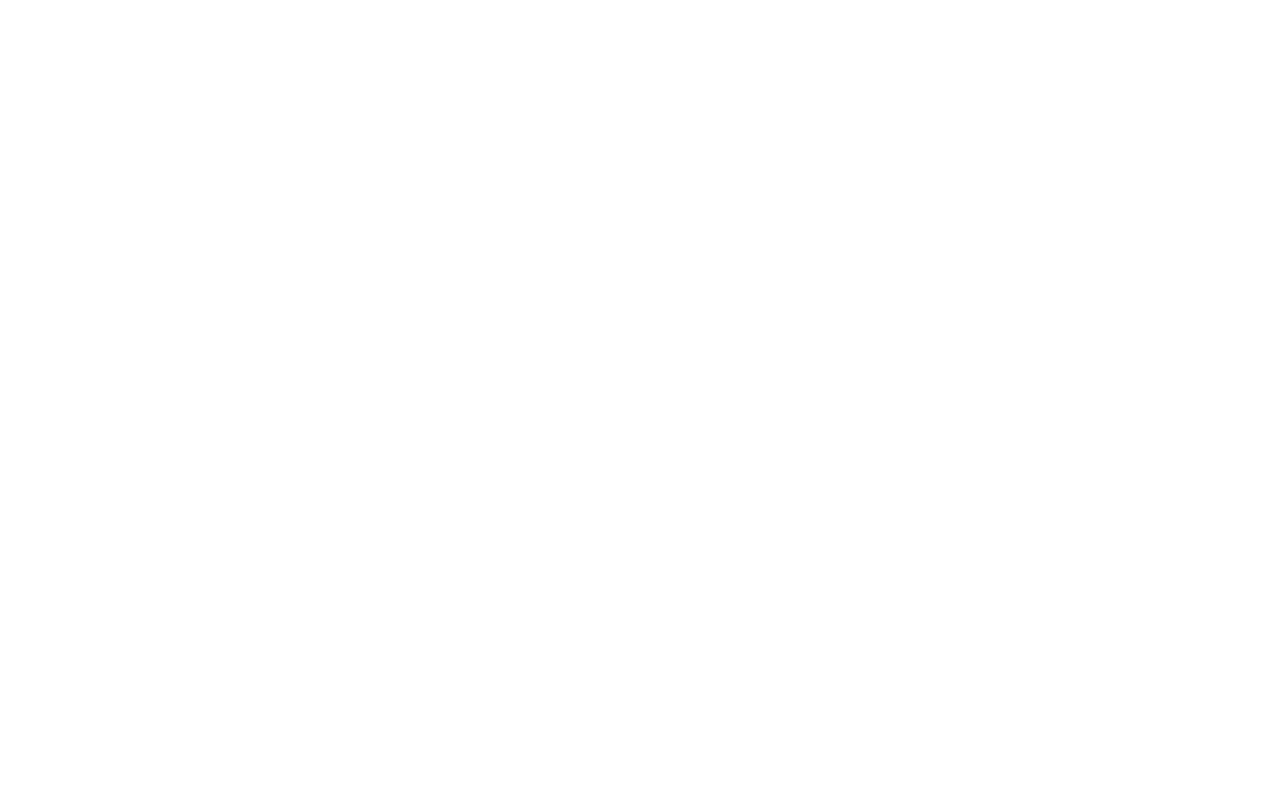
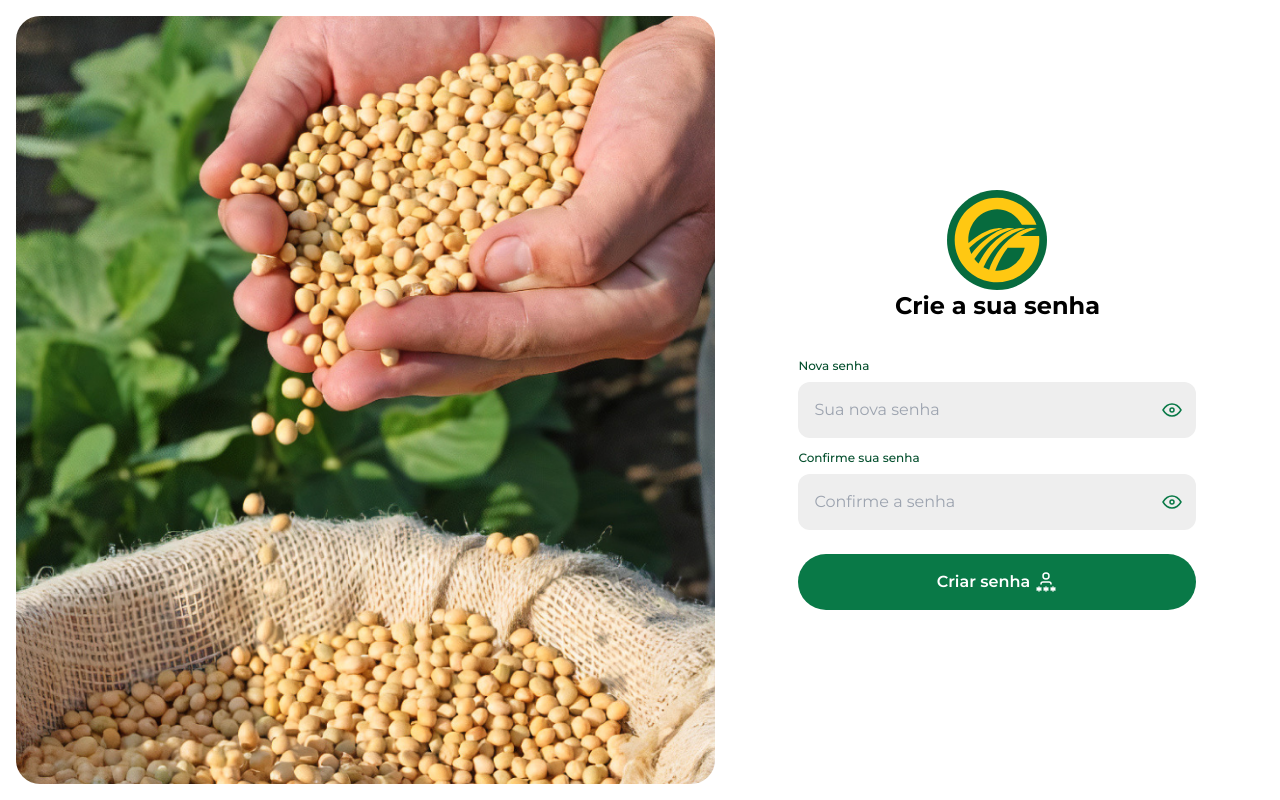
Before and after one commit to coyotetec/gsafra-panel-frontend, a React (Vite) app: page /criar-senha in a window 1280 px wide. Before the commit this address had no page. Built offline with nearby package versions, Linux system fonts and the light colour scheme.

Commit message:
feat(CreatePassword): implments create password page and changes in Login

```diff
--- a/src/Router/index.tsx
+++ b/src/Router/index.tsx
@@ -1,5 +1,6 @@
 import { BrowserRouter, Navigate, Route, Routes } from 'react-router-dom';
 import { Login } from '../view/pages/Login';
+import { CreatePassword } from '../view/pages/CreatePassword';
 
 export function Router() {
   return (
@@ -7,7 +8,8 @@
       <Routes>
         <Route path="/" element={<Navigate to="/login" />} />
         <Route path="/login" element={<Login />} />
-        <Route />
+        <Route path="/criar-senha" element={<CreatePassword />} />
+        <Route path="recuperar-senha" element={<h1>Recuperar senha</h1>} />
       </Routes>
     </BrowserRouter>
   );
--- /dev/null
+++ b/src/view/components/Button.tsx
@@ -0,0 +1,16 @@
+import { ButtonHTMLAttributes } from 'react';
+
+interface ButtonProps extends ButtonHTMLAttributes<HTMLButtonElement> {
+  className?: string;
+}
+
+export function Button({ children, ...rest }: ButtonProps) {
+  return (
+    <button
+      className="bg-primary-700 mt-6 flex w-full items-center justify-center gap-1 rounded-full p-4 font-semibold text-white transition-opacity hover:opacity-95"
+      {...rest}
+    >
+      {children}
+    </button>
+  );
+}
--- a/src/view/components/Input.tsx
+++ b/src/view/components/Input.tsx
@@ -42,7 +42,7 @@
             <IconEye
               size={24}
               stroke={1.5}
-              className="text-primary-950 absolute right-3 top-6"
+              className="text-primary-700 absolute right-3 top-6"
             />
           </button>
         ) : type === 'password' && showPassword ? (
@@ -50,7 +50,7 @@
             <IconEyeOff
               size={24}
               stroke={1.5}
-              className="text-primary-950 absolute right-3 top-6"
+              className="text-primary-700 absolute right-3 top-6"
             />
           </button>
         ) : null}
--- a/src/view/pages/CreatePassword.tsx
+++ b/src/view/pages/CreatePassword.tsx
@@ -0,0 +1,42 @@
+import { IconPasswordUser } from '@tabler/icons-react';
+import sojaImg from '../../assets/images/soja.png';
+import { Button } from '../components/Button';
+import { Input } from '../components/Input';
+import { Logo } from '../components/Logo';
+
+export function CreatePassword() {
+  return (
+    <section className="grid max-h-screen grid-cols-init justify-center gap-4 bg-white p-4">
+      <img
+        src={sojaImg}
+        alt="plantação"
+        className="h-calc-img w-full rounded-3xl object-cover"
+      />
+      <div className="flex flex-col items-center justify-center">
+        <Logo />
+        <h2 className="text-2xl font-bold">Crie a sua senha</h2>
+        <form
+          className="mt-6 w-full max-w-104"
+          onSubmit={(e) => e.preventDefault()}
+        >
+          <Input
+            placeholder="Sua nova senha"
+            label="Nova senha"
+            name="password"
+            type="password"
+          />
+          <Input
+            placeholder="Confirme a senha"
+            label="Confirme sua senha"
+            name="password"
+            type="password"
+          />
+          <Button type="submit">
+            Criar senha
+            <IconPasswordUser size={24} stroke={1.5} />
+          </Button>
+        </form>
+      </div>
+    </section>
+  );
+}
--- a/src/view/pages/Login.tsx
+++ b/src/view/pages/Login.tsx
@@ -1,6 +1,9 @@
-import campImg from '../../assets/camp.png';
+import { IconLogin } from '@tabler/icons-react';
+import campImg from '../../assets/images/camp.png';
 import { Input } from '../components/Input';
 import { Logo } from '../components/Logo';
+import { Button } from '../components/Button';
+import { Link } from 'react-router-dom';
 
 export function Login() {
   return (
@@ -29,15 +32,15 @@
             name="password"
             type="password"
           />
-          <span className="text-primary-950 text-xs font-medium">
-            Esqueceu a senha?
-          </span>
-          <button
-            type="submit"
-            className="bg-primary-950 mt-6 w-full rounded-full p-4 text-white"
-          >
+          <Link to="/recuperar-senha">
+            <span className="text-primary-950 text-xs font-medium">
+              Esqueceu a senha?
+            </span>
+          </Link>
+          <Button type="submit">
             Entrar
-          </button>
+            <IconLogin size={24} stroke={2} />
+          </Button>
         </form>
       </div>
     </section>
```
Also changed, not shown: src/assets/images/camp.png (renamed from src/assets/camp.png), src/assets/images/soja.png (added).
